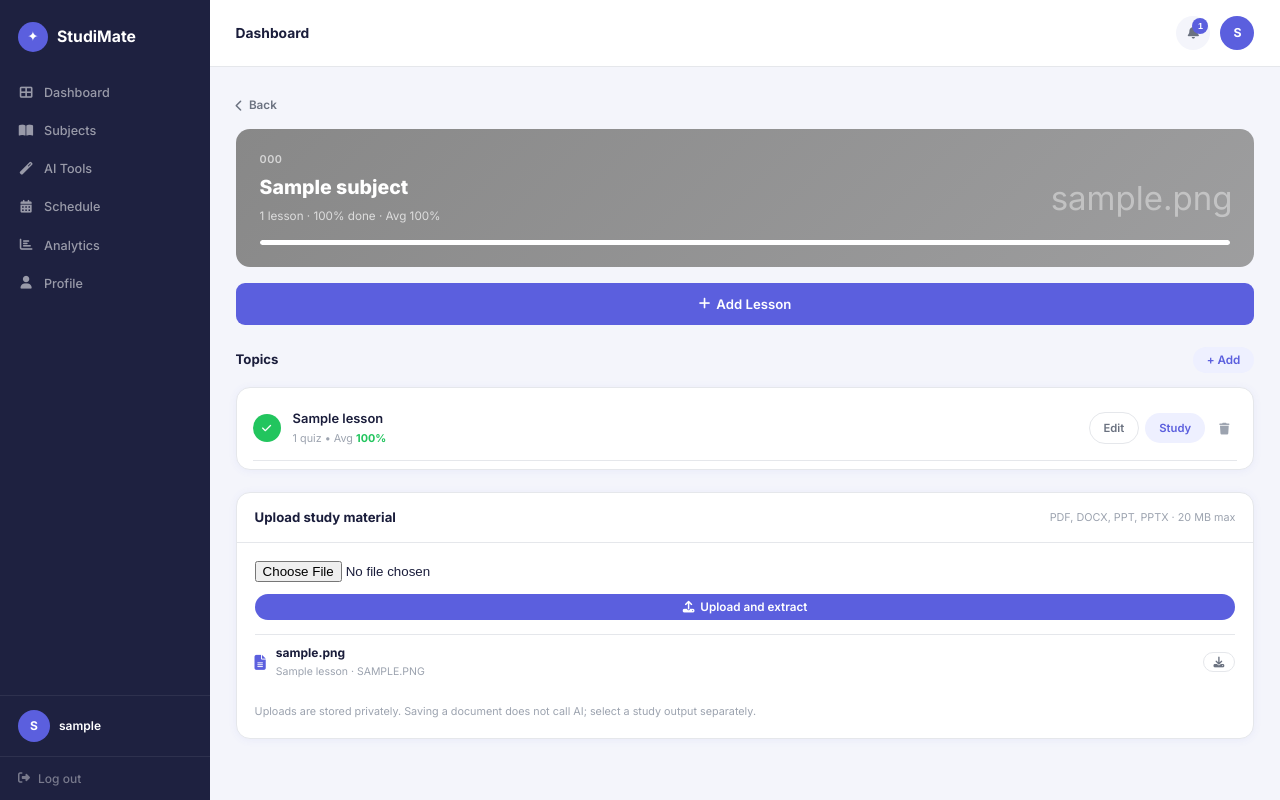
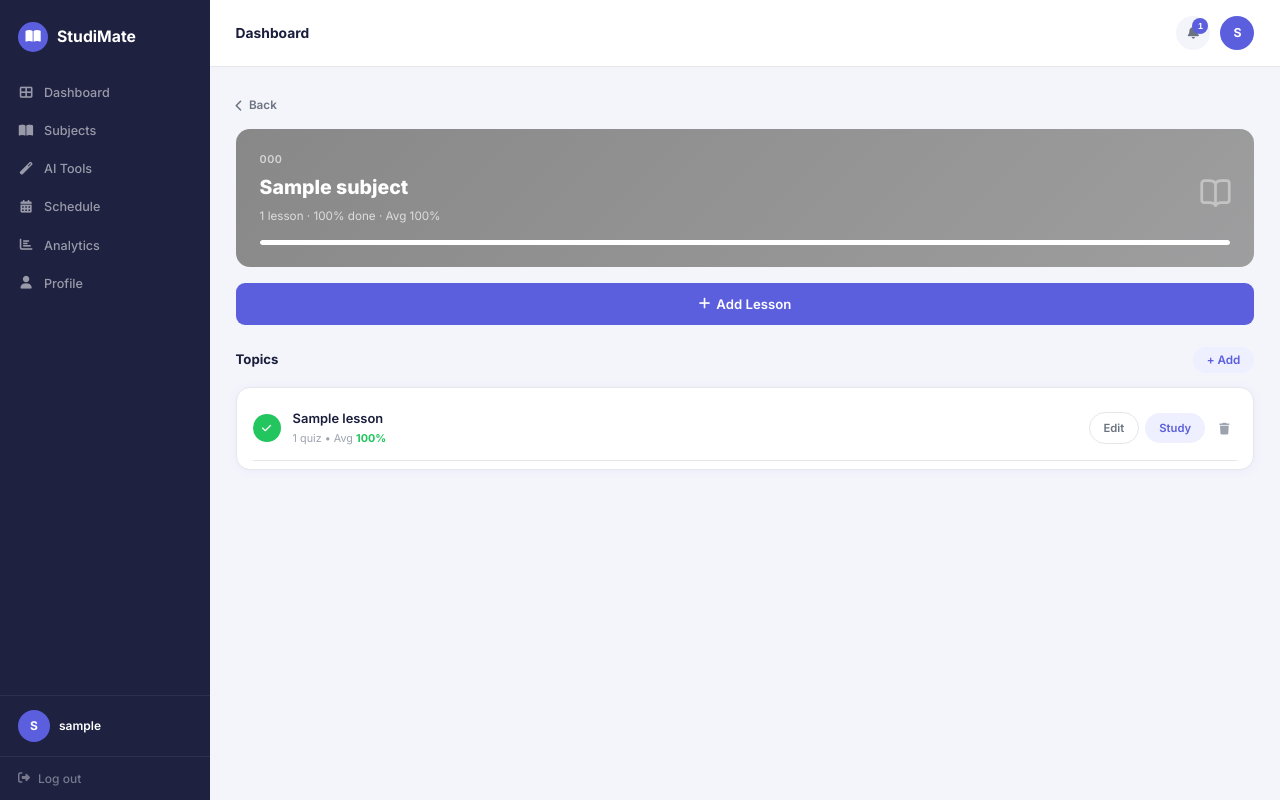
Before and after one commit to vincentpabloz/Studimate, a PHP site: page /modules/lessons.php?subject_id=1 in a window 1280 px wide. Run offline with PHP 8.4, Linux system fonts and the light colour scheme; the visitor is signed in with stand-in values (Sample User, id 1); tables that the repository leaves empty hold one stand-in row (values such as "Sample post"); some libraries are stand-ins or nearby versions.

Commit message:
improve icon & remove redundant features

```diff
--- a/assets/css/style.css
+++ b/assets/css/style.css
@@ -111,7 +111,8 @@ img,video,canvas,svg{max-width:100%}
   box-shadow:var(--shadow);
   font-size:0.72rem;font-weight:600;color:var(--text-mid);
 }
-.auth-feature span{display:block;font-size:1.4rem;margin-bottom:5px}
+.auth-feature span{display:block;margin-bottom:5px}
+.auth-feature span svg{display:block;width:1.4rem;height:1.4rem;margin:0 auto}
 
 /* ===== FORM ===== */
 .form-group{margin-bottom:14px}
@@ -323,6 +324,7 @@ select.form-control{cursor:pointer}
   padding:18px 16px;text-align:center;
 }
 .mini-stat-icon{font-size:1.5rem;margin-bottom:6px}
+.mini-stat-icon svg{width:1.5rem;height:1.5rem}
 .mini-stat-val{font-size:1.5rem;font-weight:800;color:var(--text-dark);line-height:1}
 .mini-stat-label{font-size:0.72rem;color:var(--text-light);margin-top:3px;font-weight:500}
 
@@ -421,6 +423,7 @@ select.form-control{cursor:pointer}
 .subject-hero-bar{height:5px;background:rgba(255,255,255,0.2);border-radius:3px;overflow:hidden}
 .subject-hero-fill{height:100%;background:#fff;border-radius:3px}
 .subject-hero-icon{position:absolute;right:22px;top:50%;transform:translateY(-50%);font-size:2.2rem;opacity:0.4}
+.subject-hero-icon svg{width:2.2rem;height:2.2rem}
 
 /* PROGRESS BARS */
 .prog-wrap{margin-bottom:12px}
--- a/includes/sidebar.php
+++ b/includes/sidebar.php
@@ -12,7 +12,7 @@ if(isset($pdo,$_SESSION['user_id'])){
 <div class="app-layout">
 <aside class="sidebar" id="sidebar">
   <div class="sidebar-logo">
-    <div class="sidebar-logo-icon">✦</div>
+    <div class="sidebar-logo-icon"><i class="fas fa-book-open" aria-hidden="true"></i></div>
     <h1>StudiMate</h1>
   </div>
 
--- a/modules/lessons.php
+++ b/modules/lessons.php
@@ -142,8 +142,6 @@ $lessons=$pdo->prepare("
   FROM lessons l WHERE l.subject_id=? ORDER BY l.uploaded_at DESC
 ");
 $lessons->execute([$uid,$uid,$sid]);$lessonList=$lessons->fetchAll();
-$documents=$pdo->prepare('SELECT d.id,d.original_filename,d.file_type,d.created_at,l.title FROM documents d LEFT JOIN lessons l ON l.id=d.lesson_id WHERE d.user_id=? AND d.subject_id=? ORDER BY d.created_at DESC');
-$documents->execute([$uid,$sid]);$documentList=$documents->fetchAll();
 
 // Compute subject progress
 $doneCount=count(array_filter($lessonList,fn($l)=>$l['attempts']>0));
@@ -170,7 +168,7 @@ $topbarTitle=htmlspecialchars($sub['subject_name']);
     <div class="subject-hero-bar">
       <div class="subject-hero-fill" style="width:<?=$pct?>%"></div>
     </div>
-    <div class="subject-hero-icon"><?=htmlspecialchars($sub['icon']??'📘')?></div>
+    <div class="subject-hero-icon"><i data-lucide="book-open" aria-hidden="true"></i></div>
   </div>
 
   <!-- ADD LESSON BUTTON -->
@@ -195,8 +193,7 @@ $topbarTitle=htmlspecialchars($sub['subject_name']);
   <div class="alert alert-warning"><i class="fas fa-clone"></i>Possible meaning-based duplicate: <strong><?=htmlspecialchars($similarLesson['title'])?></strong> (<?=number_format($similarLesson['similarity']*100,1)?>% similar). Similarity is only a suggestion; related ideas are not merged automatically.</div>
   <div class="flex gap-2 flex-wrap mb-4">
     <?php foreach(['reuse'=>'Reuse existing lesson','separate'=>'Save as separate lesson'] as $action=>$label):?>
-        <form method="POST" action="lessons.php?subject_id=<?=$sid?>" enctype="multipart/form-data"
-              onsubmit="const material=this.elements.material;if(material&&material.files.length){this.action='upload_document.php'}">
+        <form method="POST" action="lessons.php?subject_id=<?=$sid?>">
       <input type="hidden" name="csrf_token" value="<?=htmlspecialchars($csrfToken)?>">
           <input type="hidden" name="subject_id" value="<?=$sid?>">
       <input type="hidden" name="pending_token" value="<?=htmlspecialchars($pendingLesson['token'])?>">
@@ -261,30 +258,6 @@ $topbarTitle=htmlspecialchars($sub['subject_name']);
     </div>
   </div>
 
-  <div class="card mb-6">
-    <div class="card-header"><h3>Upload study material</h3><span class="text-xs text-muted">PDF, DOCX, PPT, PPTX · 20 MB max</span></div>
-    <div class="card-body">
-      <form method="POST" action="upload_document.php" enctype="multipart/form-data" class="flex items-center gap-3 flex-wrap">
-        <input type="hidden" name="csrf_token" value="<?=htmlspecialchars($csrfToken)?>">
-        <input type="hidden" name="subject_id" value="<?=$sid?>">
-        <input type="file" name="material" accept=".pdf,.docx,.ppt,.pptx,application/pdf,application/vnd.openxmlformats-officedocument.wordprocessingml.document,application/vnd.ms-powerpoint,application/vnd.openxmlformats-officedocument.presentationml.presentation" required>
-        <button type="submit" class="btn btn-primary btn-sm"><i class="fas fa-upload"></i> Upload and extract</button>
-      </form>
-      <?php if($documentList):?>
-      <div class="document-list mt-4">
-        <?php foreach($documentList as $document):?>
-        <div class="document-row">
-          <i class="fas fa-file-alt text-primary"></i>
-          <span><strong><?=htmlspecialchars($document['original_filename'])?></strong><small><?=htmlspecialchars($document['title']??'No linked lesson')?> · <?=strtoupper(htmlspecialchars($document['file_type']))?></small></span>
-          <a class="btn btn-outline btn-xs" href="download_document.php?id=<?=(int)$document['id']?>" title="Download original"><i class="fas fa-download"></i></a>
-        </div>
-        <?php endforeach;?>
-      </div>
-      <?php endif;?>
-      <p class="text-xs text-muted mt-4">Uploads are stored privately. Saving a document does not call AI; select a study output separately.</p>
-    </div>
-  </div>
-
 </div>
 
 <!-- ADD LESSON MODAL -->
@@ -337,7 +310,8 @@ $topbarTitle=htmlspecialchars($sub['subject_name']);
   </div>
 </div>
 
+<script src="https://unpkg.com/lucide@1.56.0"></script>
 <?php
-$extraJs=$editLesson?"document.addEventListener('DOMContentLoaded',()=>openModal('addLessonModal'));":'';
+$extraJs="lucide.createIcons();".($editLesson?"document.addEventListener('DOMContentLoaded',()=>openModal('addLessonModal'));":'');
 include '../includes/footer.php';
 ?>
```
Also changed, not shown: dashboard.php (+5 -4 lines), index.php (+6 -4 lines), register.php (+6 -4 lines).
